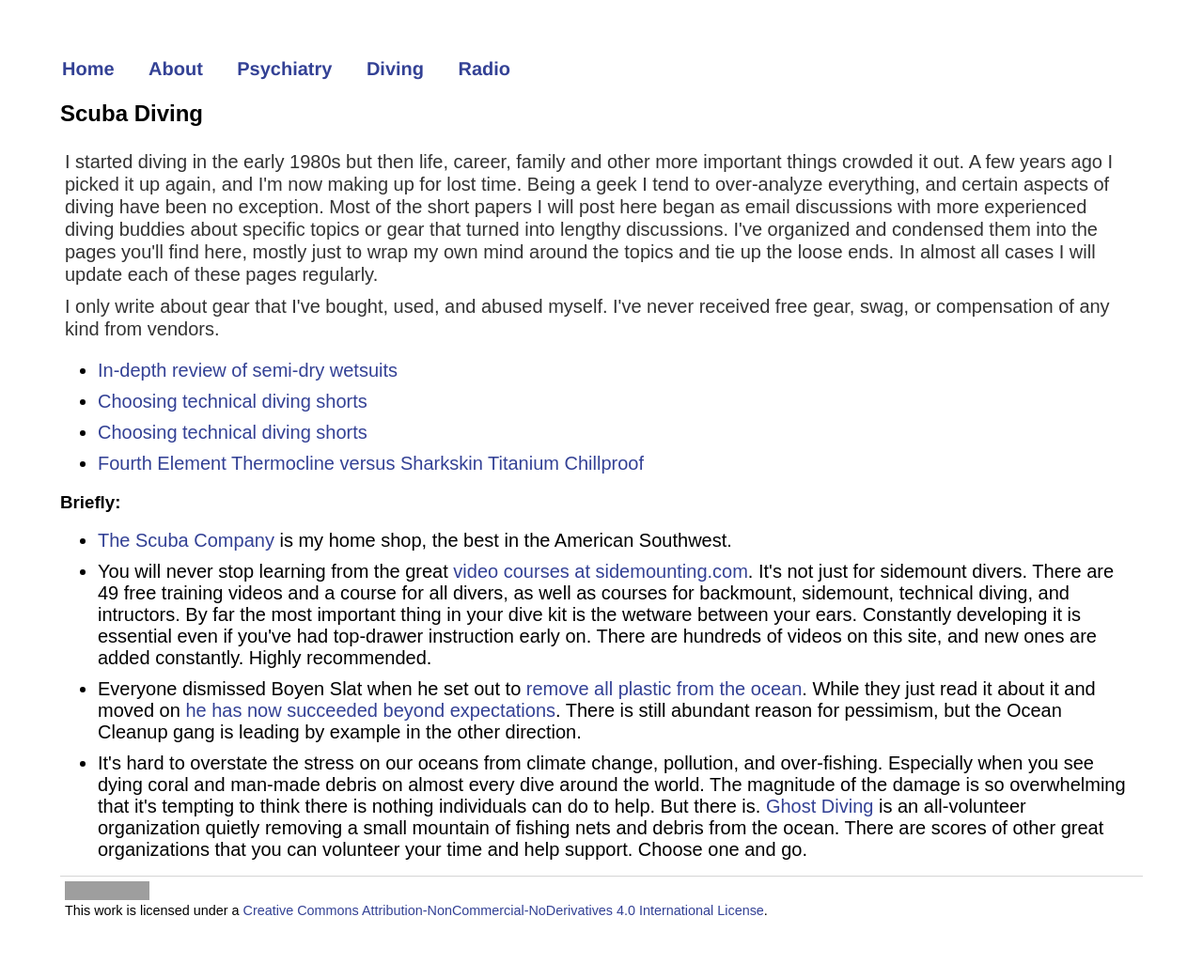
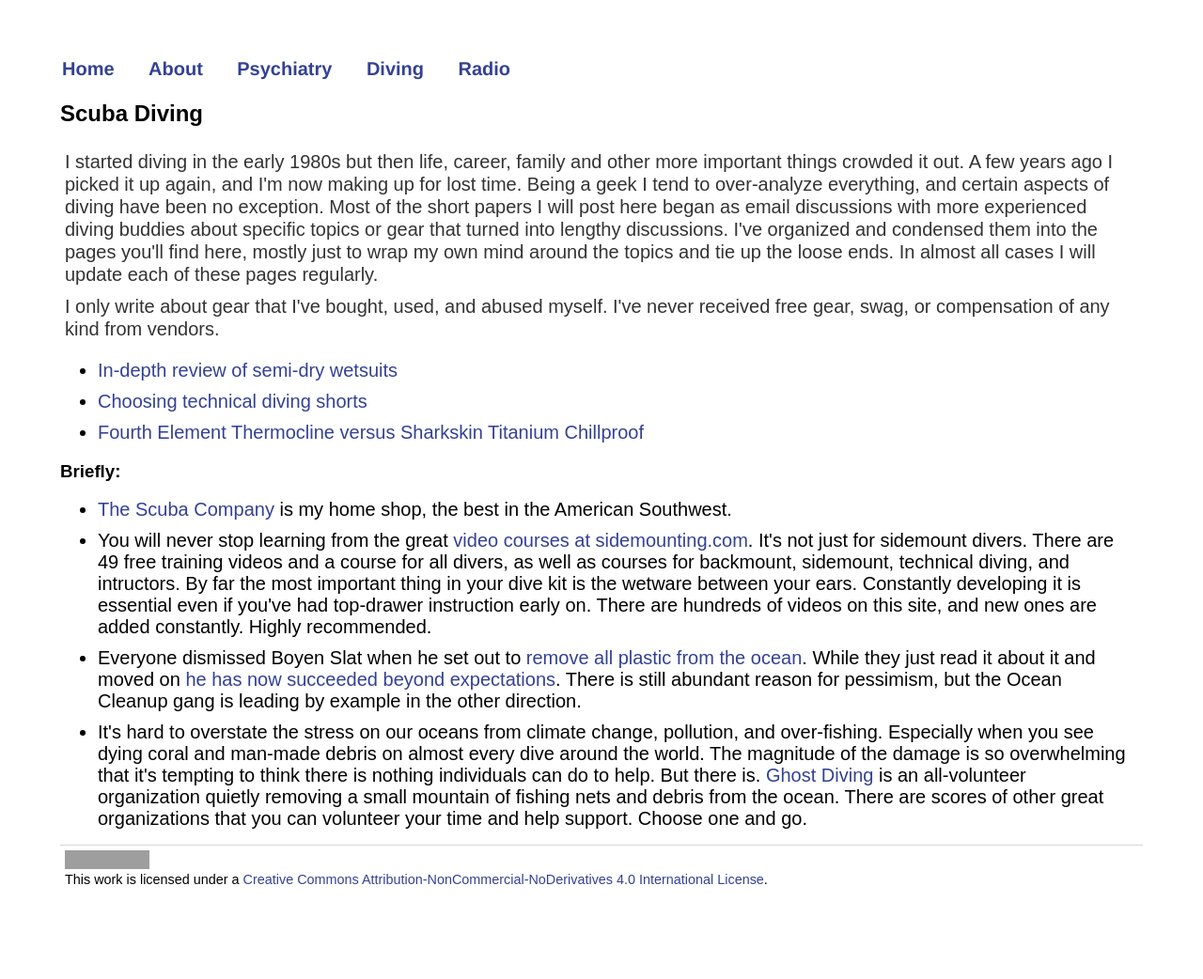
Before and after one commit to rickdonnelly/rickdonnelly.github.io, a Jekyll site: the page built from diving/index.html, in a window 1280 px wide. Shown: the whole page at 94% size. Built offline with Jekyll 4.4.1, drawn with Linux system fonts in a browser that asks for light colours; after the commit the page ends 1009 px from its top, so only the background shows below that; grey boxes are pictures that could not be loaded.

Commit message:
Update index.html

```diff
--- a/diving/index.html
+++ b/diving/index.html
@@ -12,7 +12,6 @@ title: Scuba Diving
     <ul>
       <li><a href="semidrys-indepth.html">In-depth review of semi-dry wetsuits</a></li>
       <li><a href="tech-diving-shorts.html">Choosing technical diving shorts</a></li>
-      <li><a href="tech-diving-shorts.html">Choosing technical diving shorts</a></li>
       <li><a href="tech-diving-shorts.html">Fourth Element Thermocline versus Sharkskin Titanium Chillproof</a></li>
     </ul>
 
```
